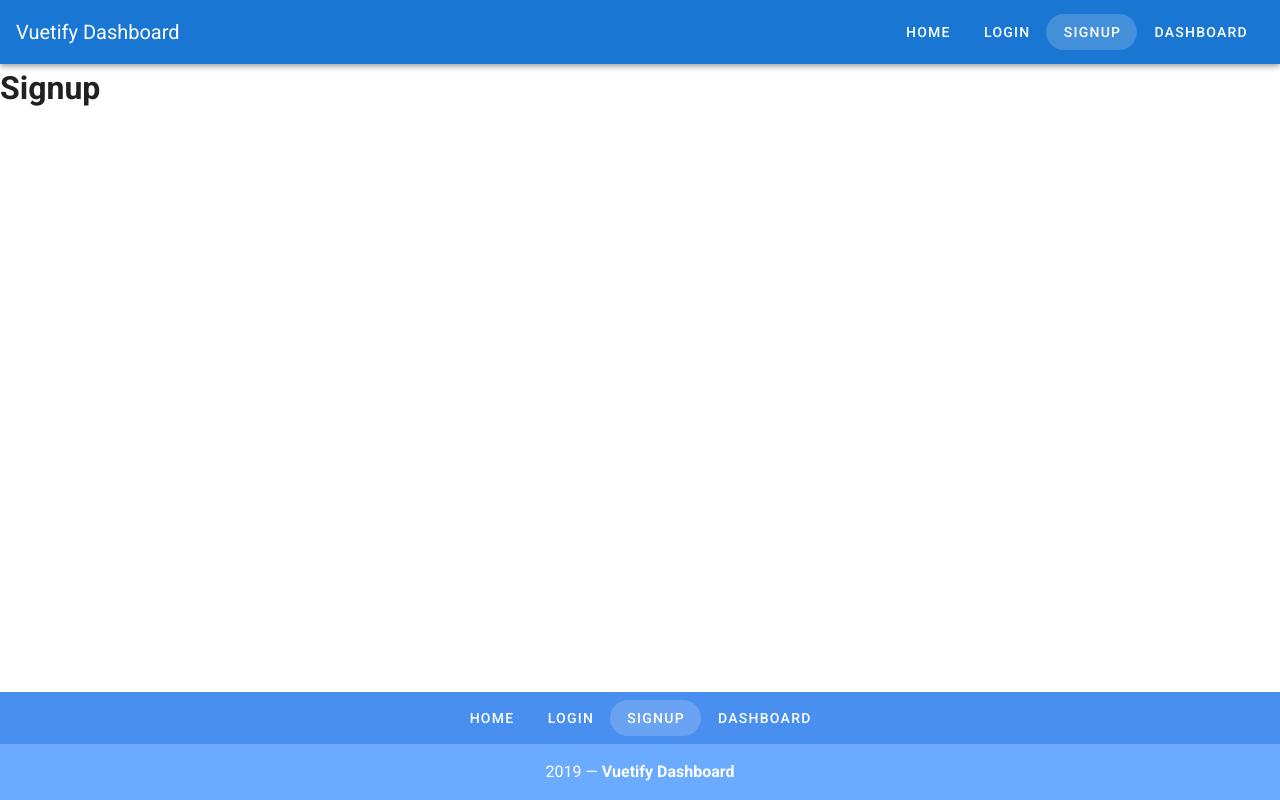
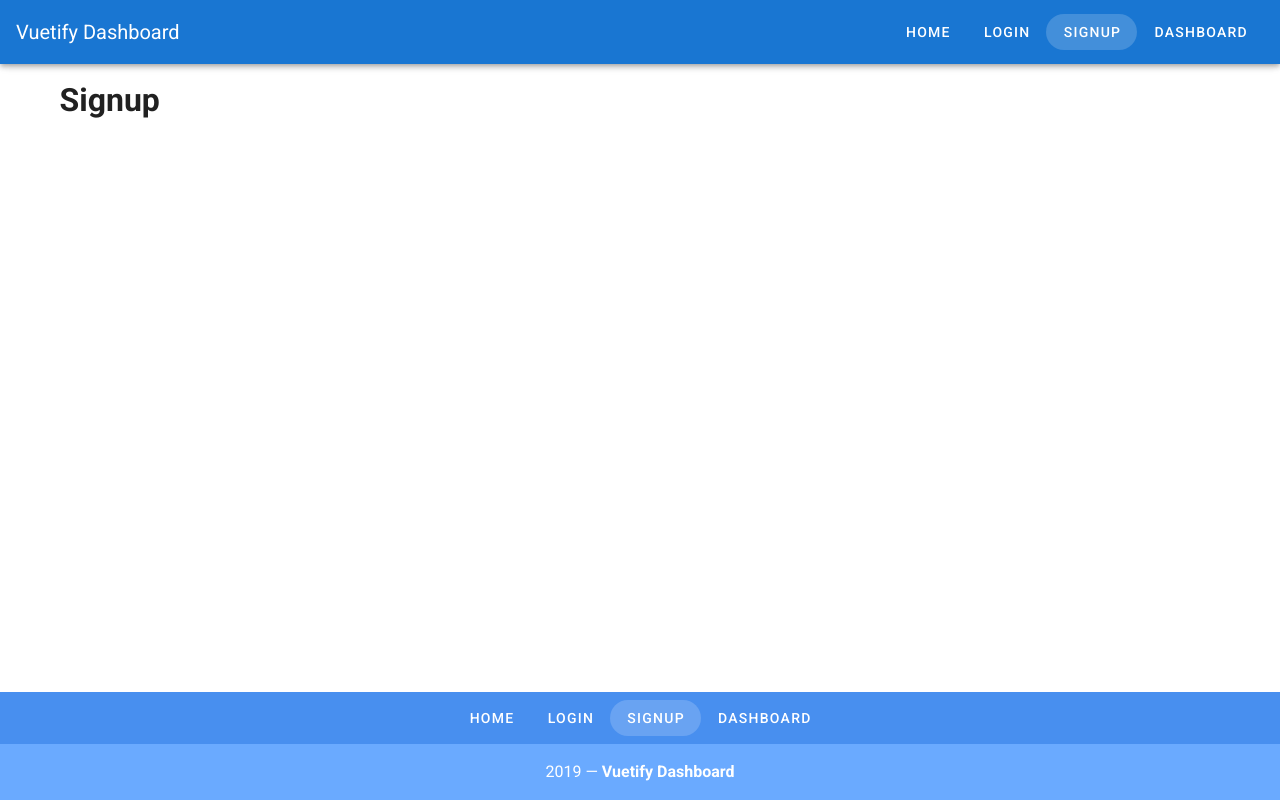
Before and after one commit to Code-Pop/beautify-with-vuetify, a Vue app: page /signup in a window 1280 px wide. Built offline with nearby package versions, Linux system fonts and the light colour scheme.

Commit message:
feature: Layout form on container grid

```diff
--- a/src/views/Signup.vue
+++ b/src/views/Signup.vue
@@ -1,3 +1,9 @@
 <template>
-  <h1>Signup</h1>
+  <v-container>
+    <v-row>
+      <v-col>
+        <h1>Signup</h1>
+      </v-col>
+    </v-row>
+  </v-container>
 </template>
```
